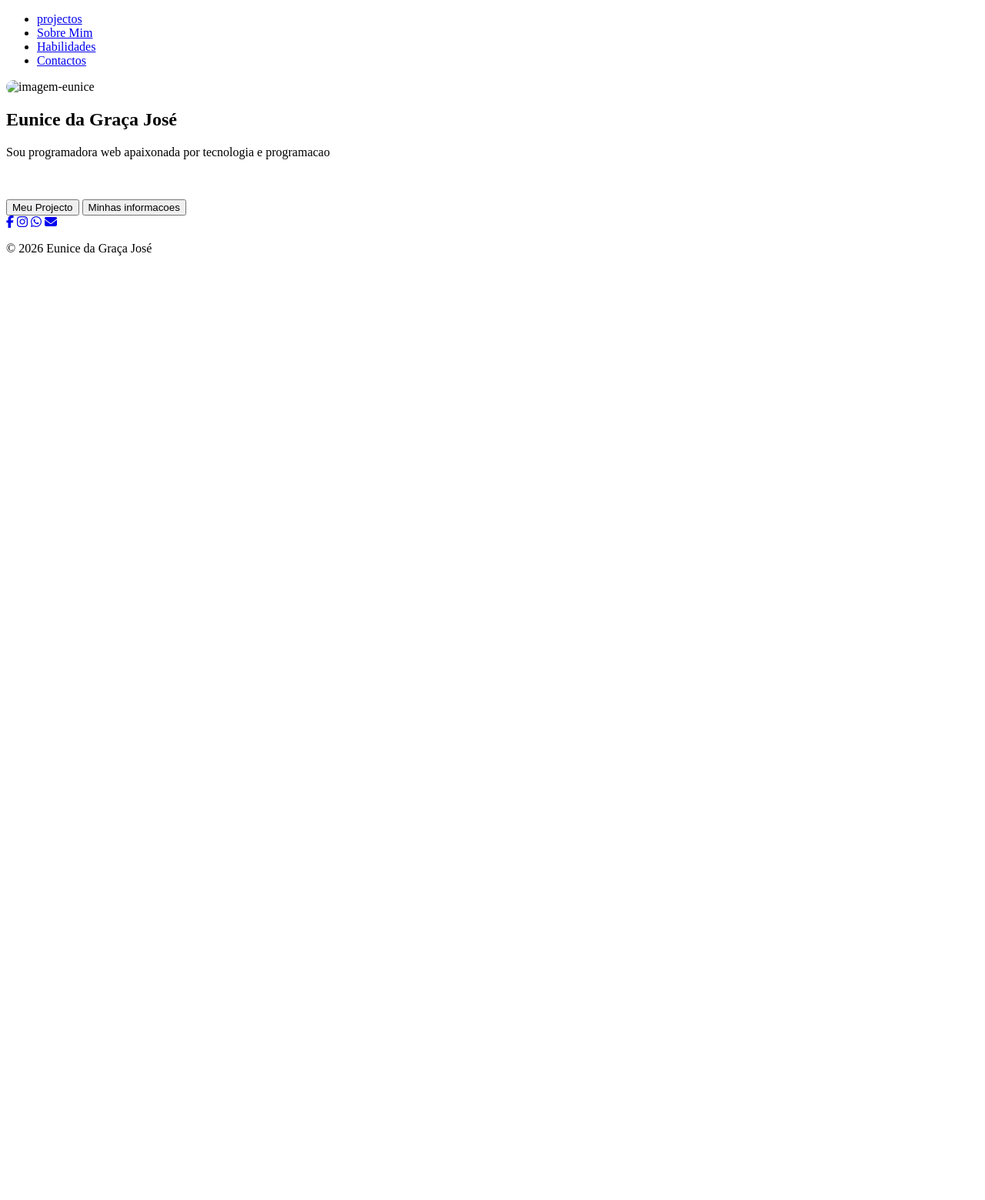
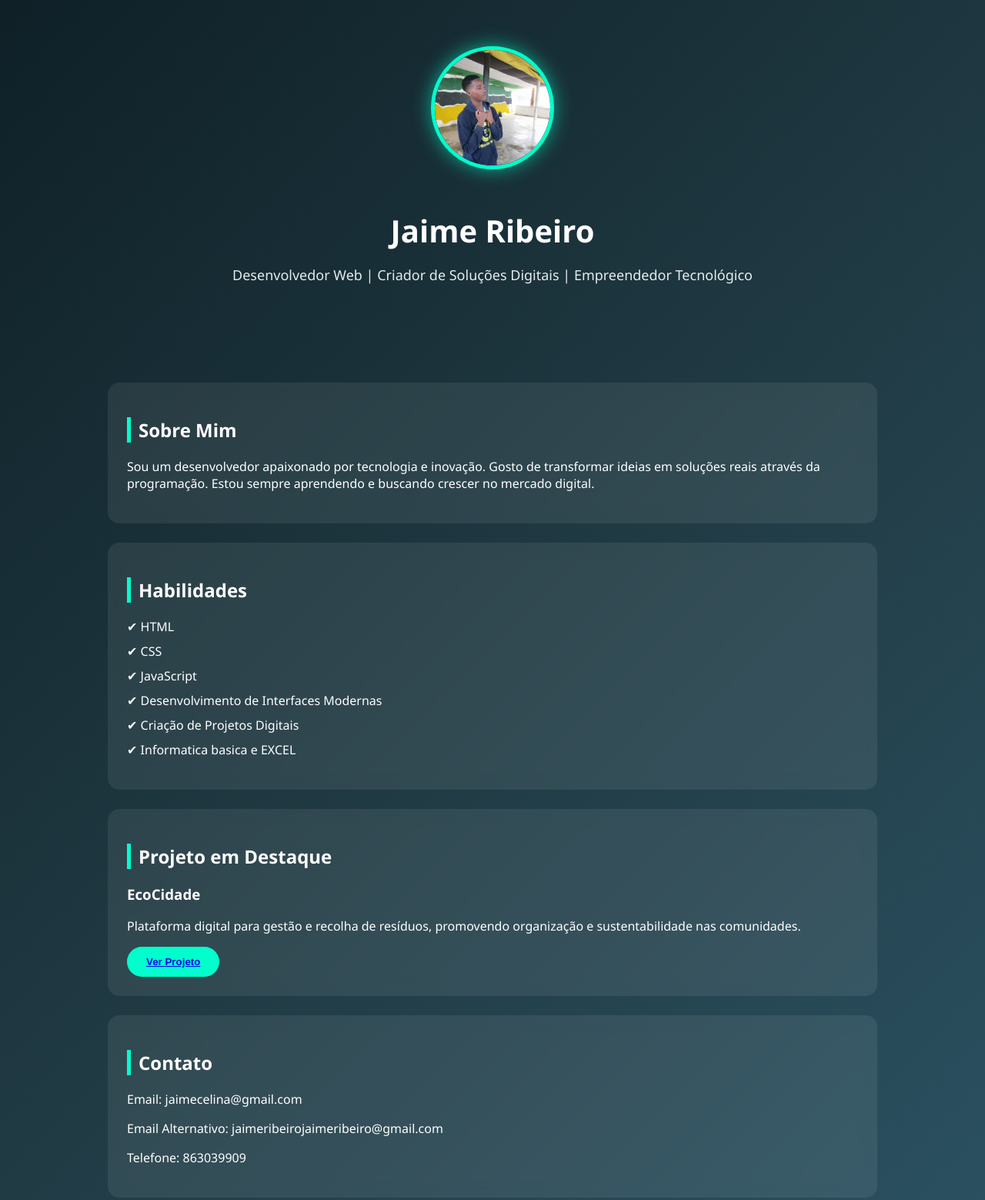
Before and after one commit to jaime1-123/jaime123, a plain HTML site: page index.html in a window 1280 px wide. Shown: the top 1559 px of the page at 77% size. Before the commit the page ends 800 px from the top, so only its background shows below. Drawn offline with Linux system fonts and the light colour scheme.

Commit message:
Add files via upload

```diff
--- a/index.html
+++ b/index.html
@@ -1,52 +1,158 @@
-
 <!DOCTYPE html>
 <html lang="pt">
 <head>
 <meta charset="UTF-8">
-<link rel="stylesheet" href="https://cdnjs.cloudflare.com/ajax/libs/font-awesome/6.5.0/css/all.min.css">
-<title>Meu Portfólio</title>
-<link rel="stylesheet" href="protofolio.css">
+<meta name="viewport" content="width=device-width, initial-scale=1.0">
+<title>Jaime  | Portfólio</title>
+
+<style>
+body{
+    margin:0;
+    font-family: 'Segoe UI', sans-serif;
+    background: linear-gradient(135deg,#0f2027,#203a43,#2c5364);
+    color:white;
+}
+
+header{
+    text-align:center;
+    padding:60px 20px;
+}
+
+header h1{
+    font-size:40px;
+    margin-bottom:10px;
+}
+
+header p{
+    font-size:18px;
+    opacity:0.9;
+}
+
+section{
+    padding:50px 20px;
+    max-width:1000px;
+    margin:auto;
+}
+
+.card{
+    background:rgba(255,255,255,0.08);
+    padding:25px;
+    border-radius:15px;
+    margin-bottom:25px;
+    backdrop-filter: blur(10px);
+    transition:0.3s;
+}
+
+.card:hover{
+    transform:translateY(-5px);
+    background:rgba(255,255,255,0.15);
+}
+
+h2{
+    border-left:5px solid #00ffcc;
+    padding-left:10px;
+    margin-bottom:20px;
+}
+
+ul{
+    list-style:none;
+    padding:0;
+}
+
+ul li{
+    margin-bottom:10px;
+}
+
+button{
+    padding:12px 25px;
+    border:none;
+    border-radius:30px;
+    background:#00ffcc;
+    color:#000;
+    font-weight:bold;
+    cursor:pointer;
+    transition:0.3s;
+}
+
+button:hover{
+    background:white;
+}
+
+footer{
+    text-align:center;
+    padding:20px;
+    background:rgba(0,0,0,0.3);
+    margin-top:40px;
+}
+/* FOTO DE PERFIL */
+.profile-img{
+    width:150px;
+    height:150px;
+    border-radius:50%;
+    object-fit:cover;
+    border:5px solid #00ffcc;
+    box-shadow:0 0 25px rgba(0,255,204,0.6);
+    margin-bottom:20px;
+    transition:0.3s;
+}
+.profile-img:hover{
+    transform:scale(1.05);
+}
+</style>
 </head>
 
 <body>
 
+<header>
+      <!-- FOTO AQUI -->
+    <img src="jaime.jpg" alt="Foto de Jaime" class="profile-img">
+    <h1>Jaime Ribeiro</h1>
+    <p>Desenvolvedor Web | Criador de Soluções Digitais | Empreendedor Tecnológico</p>
+</header>
 
-<nav>
-    <ul class="menu">
-        <li><a href="apflexbox.html">projectos</a></li>
-        <li><a href="protofolio1.html">Sobre Mim</a></li>
-        <li><a href="protofolio2.html">Habilidades</a></li>
-        <li><a href="protofolio3.html">Contactos</a></li>
-    </ul>
-</nav>
-<section class="perfil">
-
-     <img src="C:\Users\ajrad\Downloads\image-eunice.jpg" alt="imagem-eunice" class="" style="width: 150px; border-radius: 150px;">
-
-    <h1>Eunice da Graça José</h1>
-    <p>Sou programadora web apaixonada por tecnologia e programacao</p><br><br>
-
-    <div class="botoes">
-        <a href="meuprojecto2.html"><button class="btn">Meu Projecto</button></a>
-        <a href="protofolio1.html"><button class="btn">Minhas informacoes</button></a>
+<section>
+    <div class="card">
+        <h2>Sobre Mim</h2>
+        <p>
+            Sou um desenvolvedor apaixonado por tecnologia e inovação.
+            Gosto de transformar ideias em soluções reais através da programação.
+            Estou sempre aprendendo e buscando crescer no mercado digital.
+        </p>
     </div>
 
-</section>
-<div class="footer">
-
-
-    <div class="redes">
-
-        <a href="#"><i class="fa-brands fa-facebook-f"></i></a>
-
-        <a href="#"><i class="fa-brands fa-instagram"></i></a>
-
-        <a href="#"><i class="fa-brands fa-whatsapp"></i></a>
-
-        <a href="#"><i class="fa-solid fa-envelope"></i></a>
-
+    <div class="card">
+        <h2>Habilidades</h2>
+        <ul>
+            <li>✔ HTML</li>
+            <li>✔ CSS</li>
+            <li>✔ JavaScript</li>
+            <li>✔ Desenvolvimento de Interfaces Modernas</li>
+            <li>✔ Criação de Projetos Digitais</li>
+            <li>✔ Informatica basica e EXCEL</li>
+        </ul>
     </div>
 
-    <p>© 2026 Eunice da Graça José</p>
+    <div class="card">
+        <h2>Projeto em Destaque</h2>
+        <h3>EcoCidade</h3>
+        <p>
+            Plataforma digital para gestão e recolha de resíduos,
+            promovendo organização e sustentabilidade nas comunidades.
+        </p>
+        <button><a href="ecocidade.html">Ver Projeto</a></button>
+    </div>
 
-</div>
+    <div class="card">
+        <h2>Contato</h2>
+        <p>Email: jaimecelina@gmail.com</p>
+        <p>Email Alternativo: jaimeribeirojaimeribeiro@gmail.com</p>
+        <p>Telefone: 863039909</p>
+    </div>
+</section>
+
+<footer>
+    © 2026 Jaime Ribeiro - Todos os Direitos Reservados
+</footer>
+
+</body>
+</html>
```
Also changed, not shown: jaime.jpg (added).
